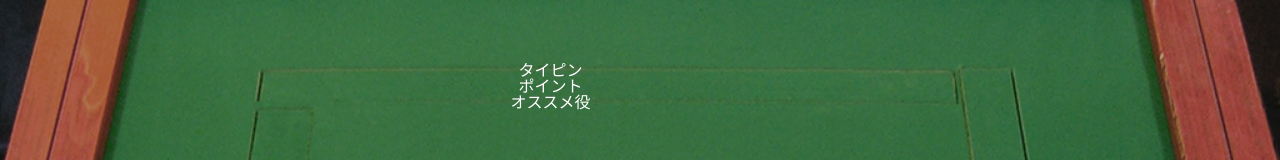
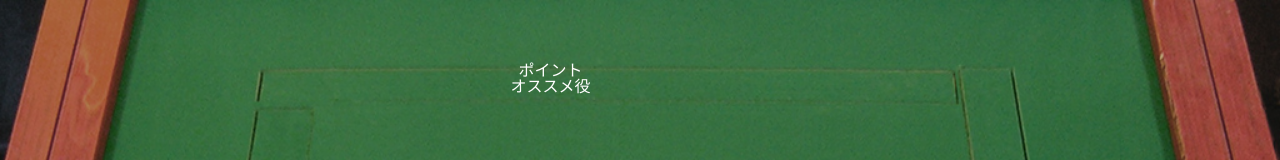
Before and after one commit to kyutech-stairs/gen-mahjong, a Vue app in the folder app/web-front/vue-pwa/: page /result in a window 1280 px wide. Shown: the top 160 px of the page. Built offline with nearby package versions, Linux system fonts and the light colour scheme.

Commit message:
[fix]pushし忘れ

```diff
--- a/app/web-front/vue-pwa/src/components/OutPutData.ts
+++ b/app/web-front/vue-pwa/src/components/OutPutData.ts
@@ -1,5 +1,5 @@
 export default {
-  title: 'タイピン',
+  title: '',
   overview: '',
   advice: '',
   yaku_name: '',
```
